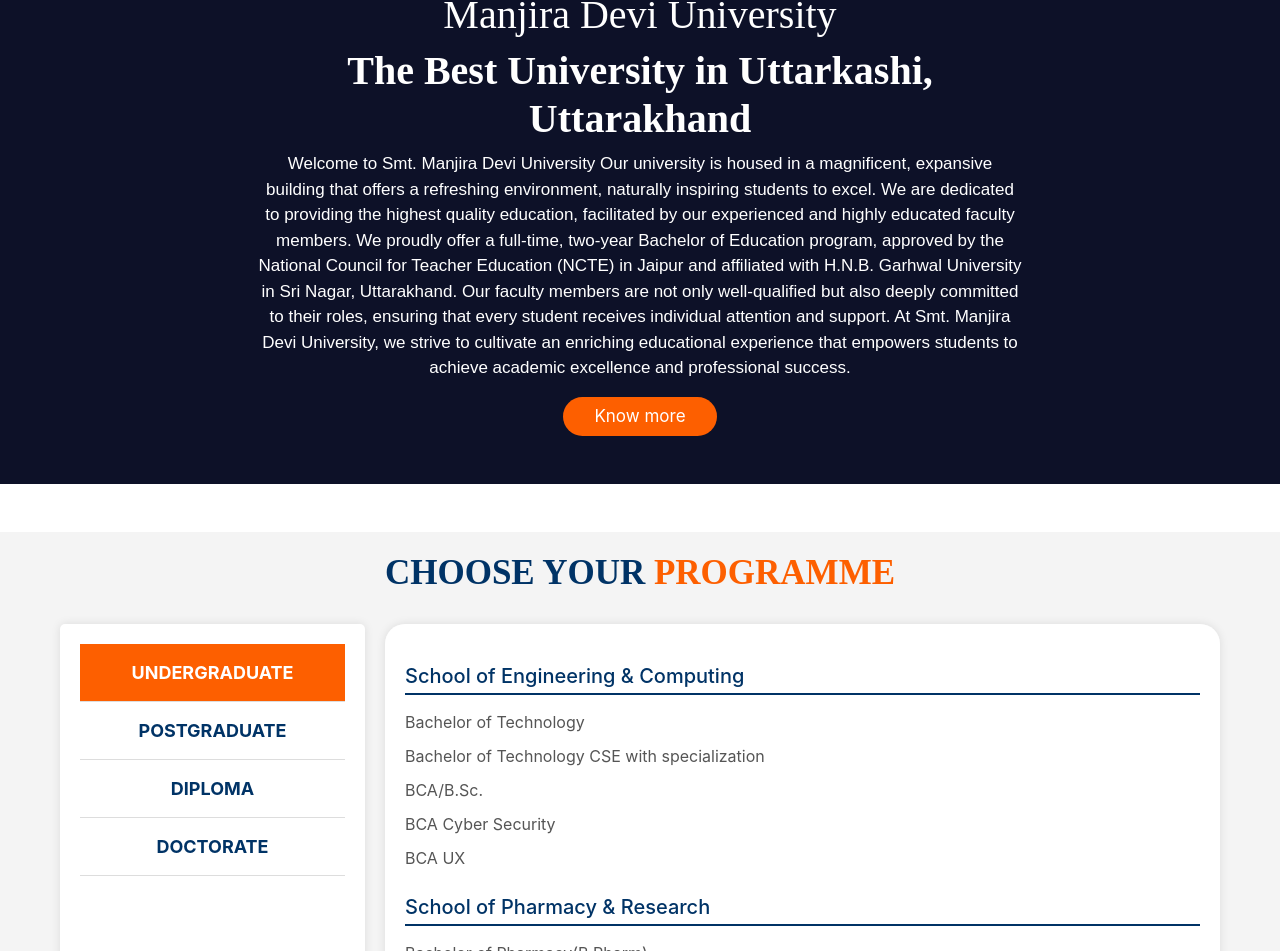
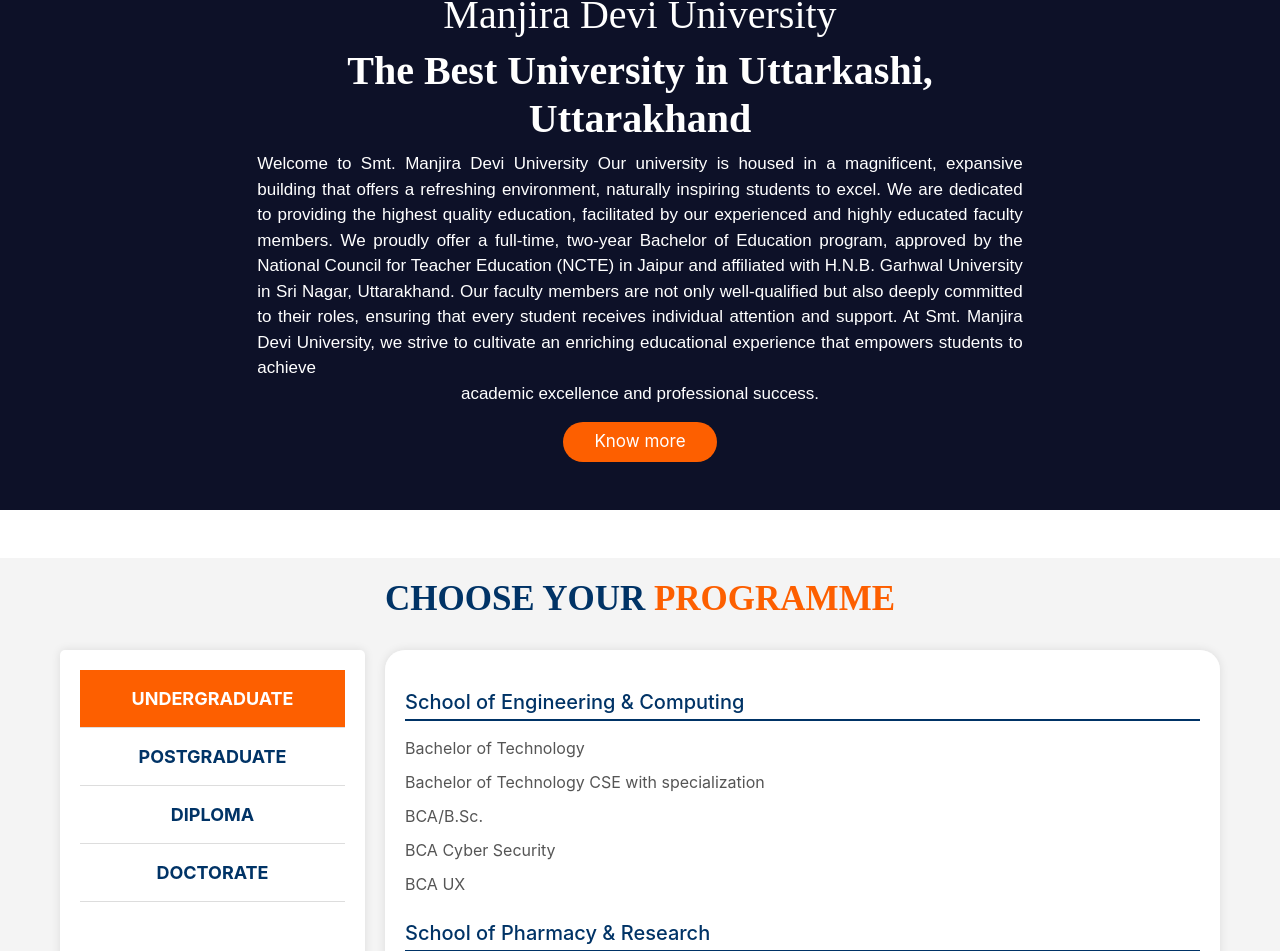
Before and after one commit to butolaanjali/manjiradevi, a React (Create React App) app: page / in a window 1280 px wide. Shown: the part 1643-2594 px from the top of the page. Built offline with nearby package versions, Linux system fonts and the light colour scheme; a web font is replaced by a local one.

Commit message:
file updated

```diff
--- a/src/Component/Home.js
+++ b/src/Component/Home.js
@@ -137,7 +137,18 @@ function Home() {
               <h1 className="bga">Manjira Devi University</h1>
               <h1 className="bgb">The Best University in Uttarkashi, Uttarakhand</h1>
               <p className="bgc">
-                Welcome to Smt. Manjira Devi University Our university is housed in a magnificent, expansive building that offers a refreshing environment, naturally inspiring students to excel. We are dedicated to providing the highest quality education, facilitated by our experienced and highly educated faculty members. We proudly offer a full-time, two-year Bachelor of Education program, approved by the National Council for Teacher Education (NCTE) in Jaipur and affiliated with H.N.B. Garhwal University in Sri Nagar, Uttarakhand. Our faculty members are not only well-qualified but also deeply committed to their roles, ensuring that every student receives individual attention and support. At Smt. Manjira Devi University, we strive to cultivate an enriching educational experience that empowers students to achieve academic excellence and professional success.
+                Welcome to Smt. Manjira Devi University Our university is housed in a magnificent,
+                 expansive building that offers a refreshing environment, naturally inspiring
+                  students to excel. We are dedicated to providing the highest quality education,
+                   facilitated by our experienced and highly educated faculty members.
+                    We proudly offer a full-time, two-year Bachelor of Education program,
+                     approved by the National Council for Teacher Education (NCTE) in Jaipur
+                     and affiliated with H.N.B. Garhwal University in Sri Nagar, Uttarakhand.
+                     Our faculty members are not only well-qualified but also deeply committed
+                     to their roles, ensuring that every student receives individual attention
+                     and support. At Smt. Manjira Devi University, we strive to cultivate an
+                     enriching educational experience that empowers students to achieve <center>academic
+                       excellence and professional success.</center>
               </p>
 
               <a href="/About" class="btn  bgd   " data-aos="fade-up">Know more</a>
--- a/src/Component/Nav.css
+++ b/src/Component/Nav.css
@@ -159,6 +159,7 @@ color: white;
 .bgc{
   font-family:  sans-serif;
   font-size: 17px;
+ text-align: justify;
 }
 .bgd{
   color: white;
```
